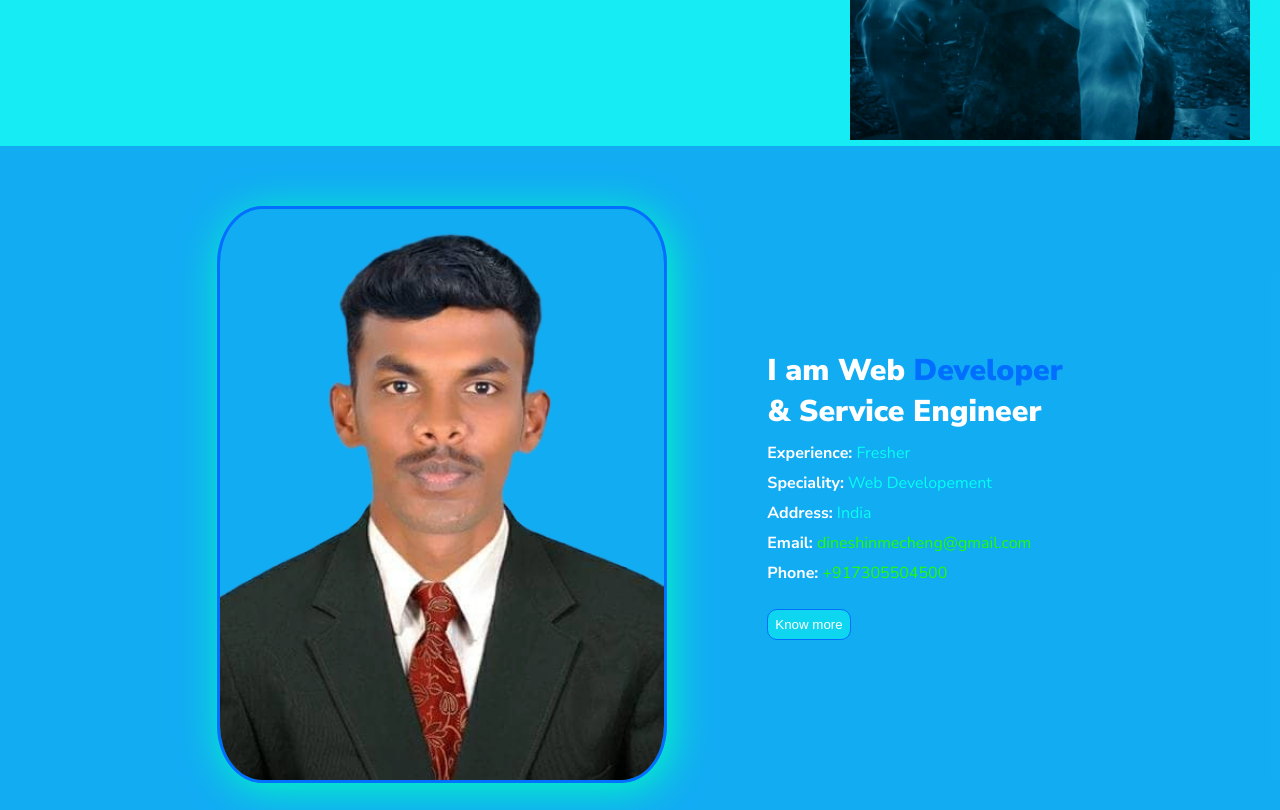
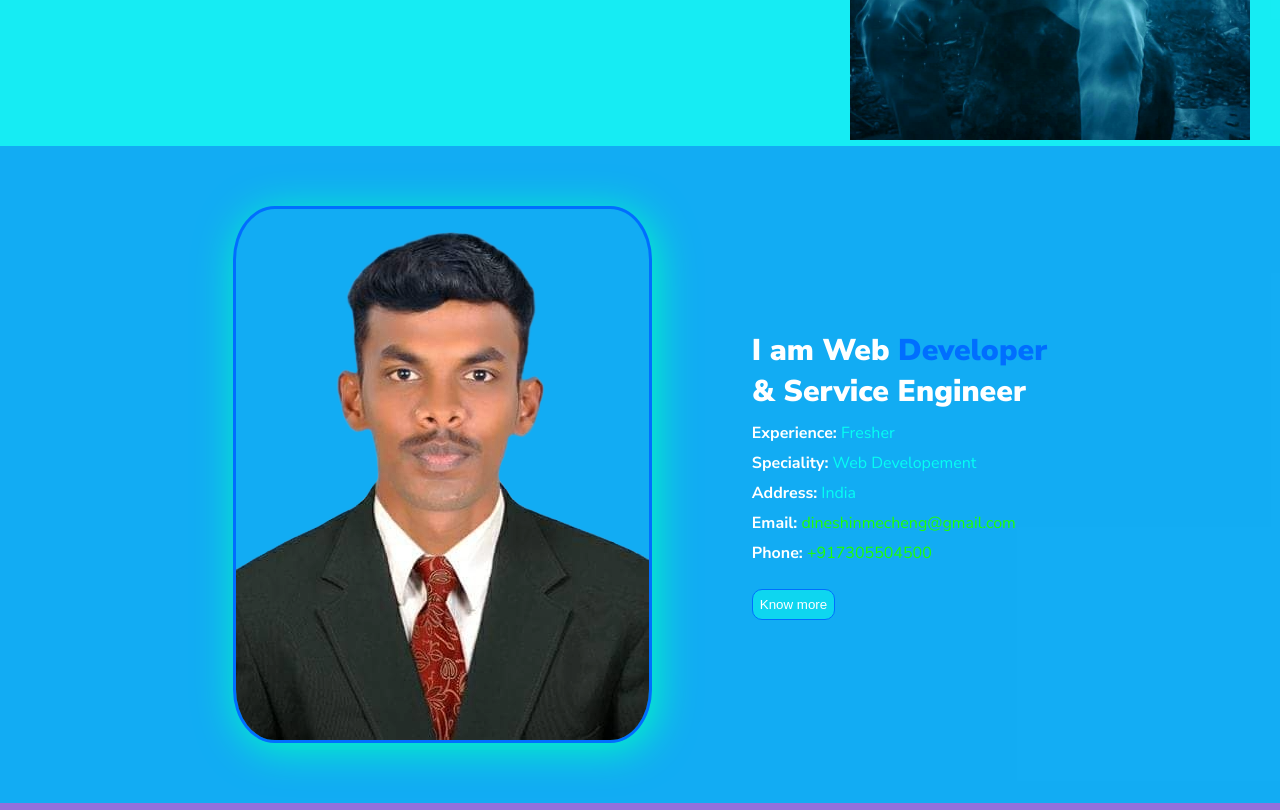
Before and after one commit to dineshdevelope/Dinesh-Portfolio, a plain HTML site: page index.html in a window 1280 px wide. Shown: the part 490-1300 px from the top of the page. Drawn offline with Linux system fonts and the light colour scheme; a web font is replaced by a local one.

Commit message:
added-readmefile

```diff
--- a/assets/css/style.css
+++ b/assets/css/style.css
@@ -140,7 +140,7 @@ ul.social-icon {
   max-width: 450px;
 }
 .about-section img {
-  width: 450px;
+  width: fit-content;
   border-radius: 10%;
   border: 3px solid var(--primary);
   box-shadow: 4px 6px 40px rgba(0, 255, 191, 0.959);
```
